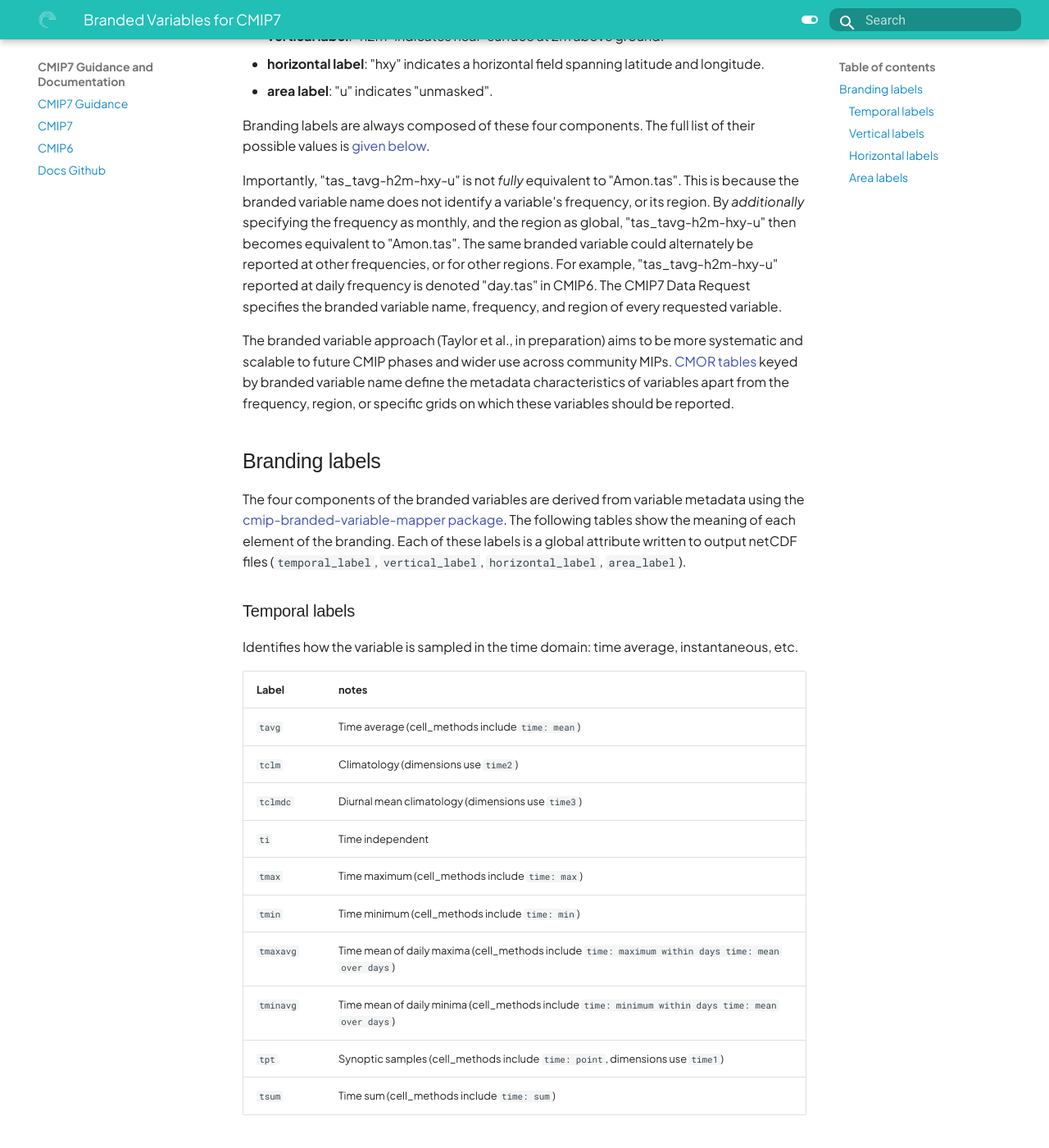
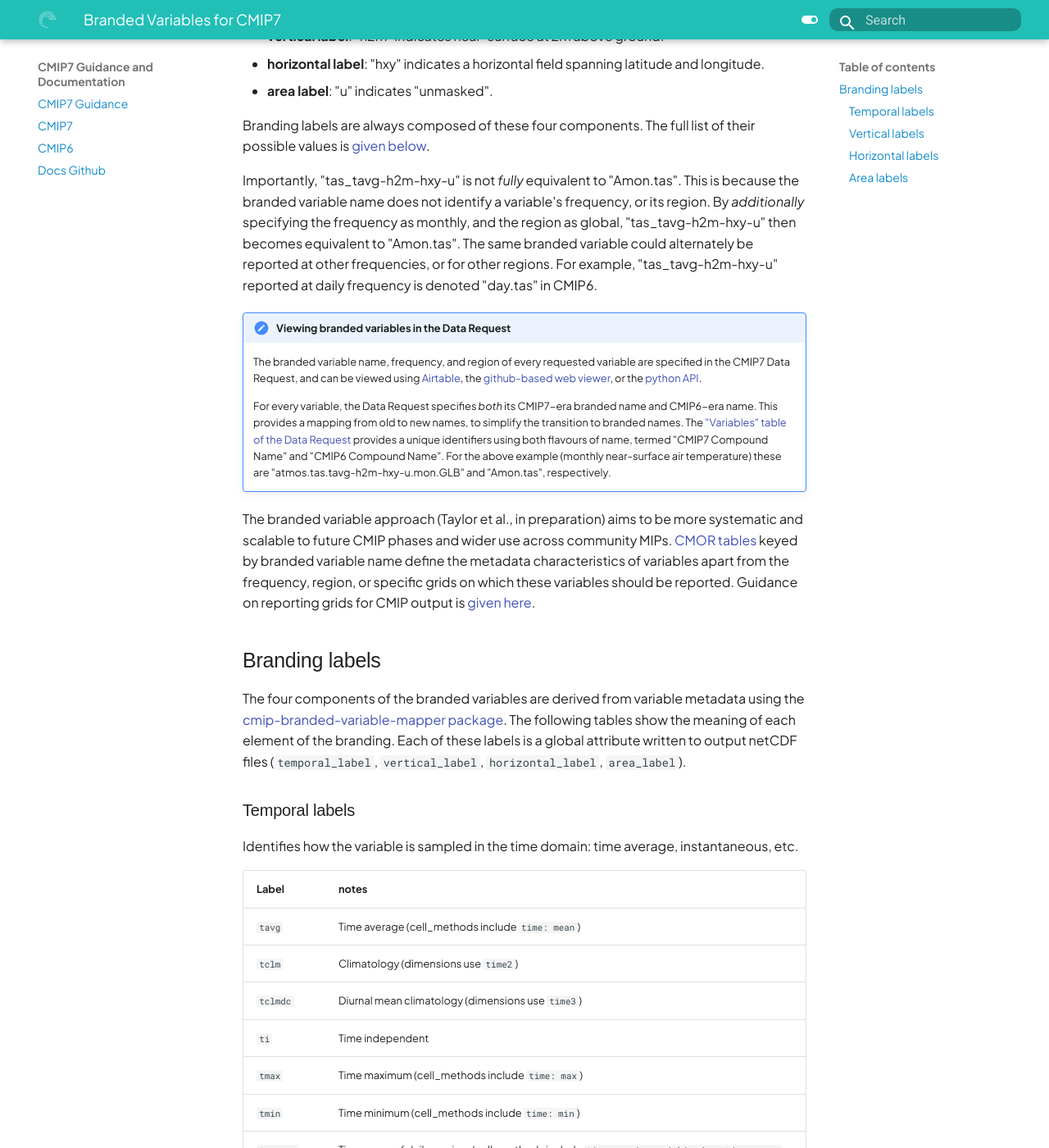
Before and after one commit to WCRP-CMIP/cmip7-guidance, an MkDocs documentation site: the page built from docs/CMIP7/branded_variables.md, in a window 1280 px wide and 1400 px high, scrolled down 742 px. Shown: the whole window at 82% size. Built offline with MkDocs 1.6.1 and Material for MkDocs 9.7.7, drawn with Linux system fonts in a browser that asks for light colours; some web fonts are replaced; some of the changed lines change nothing that is shown; some of the changed text lies outside the part shown.

Commit message:
updated DR links, added callout box to say how branded variables shown in the DR sorted vertical labels table, and commented out labels not used in data request v1.2.2.2 (e.g. plev8, plev27)

```diff
--- a/docs/CMIP7/branded_variables.md
+++ b/docs/CMIP7/branded_variables.md
@@ -32,10 +32,19 @@
 By *additionally* specifying the frequency as monthly, and the region as global, "tas_tavg-h2m-hxy-u" then becomes equivalent to "Amon.tas".
 The same branded variable could alternately be reported at other frequencies, or for other regions.
 For example, "tas_tavg-h2m-hxy-u" reported at daily frequency is denoted "day.tas" in CMIP6.
-The CMIP7 Data Request specifies the branded variable name, frequency, and region of every requested variable.
+
+!!! note "Viewing branded variables in the Data Request"
+
+    The branded variable name, frequency, and region of every requested variable are specified in the CMIP7 Data Request, and can be viewed using [Airtable](https://bit.ly/CMIP7-DReq-latest), the [github-based web viewer](https://cmip-data-request.github.io/cmip7-dreq-webview/latest/index.html), or the [python API](https://github.com/CMIP-Data-Request/CMIP7_DReq_software).
+
+    For every variable, the Data Request specifies *both* its CMIP7-era branded name and CMIP6-era name.
+    This provides a mapping from old to new names, to simplify the transition to branded names.
+    The ["Variables" table of the Data Request](https://cmip-data-request.github.io/cmip7-dreq-webview/latest/variables.html) provides a unique identifiers using both flavours of name, termed "CMIP7 Compound Name" and "CMIP6 Compound Name".
+    For the above example (monthly near-surface air temperature) these are "atmos.tas.tavg-h2m-hxy-u.mon.GLB" and "Amon.tas", respectively.
 
 The branded variable approach (Taylor et al., in preparation) aims to be more systematic and scalable to future CMIP phases and wider use across community MIPs.
 [CMOR tables](https://github.com/WCRP-CMIP/cmip7-cmor-tables) keyed by branded variable name define the metadata characteristics of variables apart from the frequency, region, or specific grids on which these variables should be reported.
+Guidance on reporting grids for CMIP output is [given here](https://zenodo.org/records/15697025).
 
 
 ## Branding labels
@@ -69,51 +78,51 @@
 
 | Label | Data Request Dimension |
 | --- | --- |
-| `1000hPa` | `p1000` |
+| `10hPa` | `p10` |
 | `100hPa` | `p100` |
-| `10hPa` | `p10` |
 | `200hPa` | `p200` |
 | `220hPa` | `p220` |
 | `500hPa` | `p500` |
 | `560hPa` | `p560` |
 | `700hPa` | `p700` |
-| `700hPa` | `pl700` |
+<!-- | `700hPa` | `pl700` | -->
 | `840hPa` | `p840` |
 | `850hPa` | `p850` |
 | `925hPa` | `p925` |
+| `1000hPa` | `p1000` |
 | `al` | `alevel` |
 | `alh` | `alevhalf` |
+| `d10cm` | `sdepth10cm` |
+| `d100cm` | `sdepth100cm` |
 | `d0m` | `depth0m` |
+| `d100m` | `depth100m` |
+<!-- | `d100m` | `olayer100m` | -->
+<!-- | `d300m` | `depth300m` | -->
+| `d300m` | `olayer300m` |
+<!-- | `d700m` | `depth700m` | -->
+| `d700m` | `olayer700m` |
 | `d1000m` | `depth1000m` |
-| `d100cm` | `sdepth100cm` |
-| `d100m` | `depth100m` |
-| `d100m` | `olayer100m` |
-| `d10cm` | `sdepth10cm` |
-| `d2000m` | `depth2000m` |
+<!-- | `d2000m` | `depth2000m` | -->
 | `d2000m` | `olayer2000m` |
-| `d300m` | `depth300m` |
-| `d300m` | `olayer300m` |
-| `d700m` | `depth700m` |
-| `d700m` | `olayer700m` |
+| `h16` | `alt16` |
+| `h40` | `alt40` |
+| `h2m` | `height2m` |
+| `h10m` | `height10m` |
 | `h100m` | `height100m` |
-| `h10m` | `height10m` |
-| `h16` | `alt16` |
-| `h2m` | `height2m` |
-| `h40` | `alt40` |
 | `ol` | `olevel` |
 | `olh` | `olevhalf` |
 | `op20bar` | `op20bar` |
 | `op4` | `oplayer4` |
-| `p19` | `plev19` |
-| `p27` | `plev27` |
-| `p39` | `plev39` |
 | `p3` | `plev3` |
-| `p4` | `plev4` |
+<!-- | `p4` | `plev4` | -->
 | `p5u` | `plev5u` |
 | `p6` | `plev6` |
 | `p7c` | `plev7c` |
 | `p7h` | `plev7h` |
-| `p8` | `plev8` |
+<!-- | `p8` | `plev8` | -->
+| `p19` | `plev19` |
+<!-- | `p27` | `plev27` | -->
+| `p39` | `plev39` |
 | `rho` | `rho` |
 | `sl` | `sdepth` |
 | `u`  | unspecified |
```
